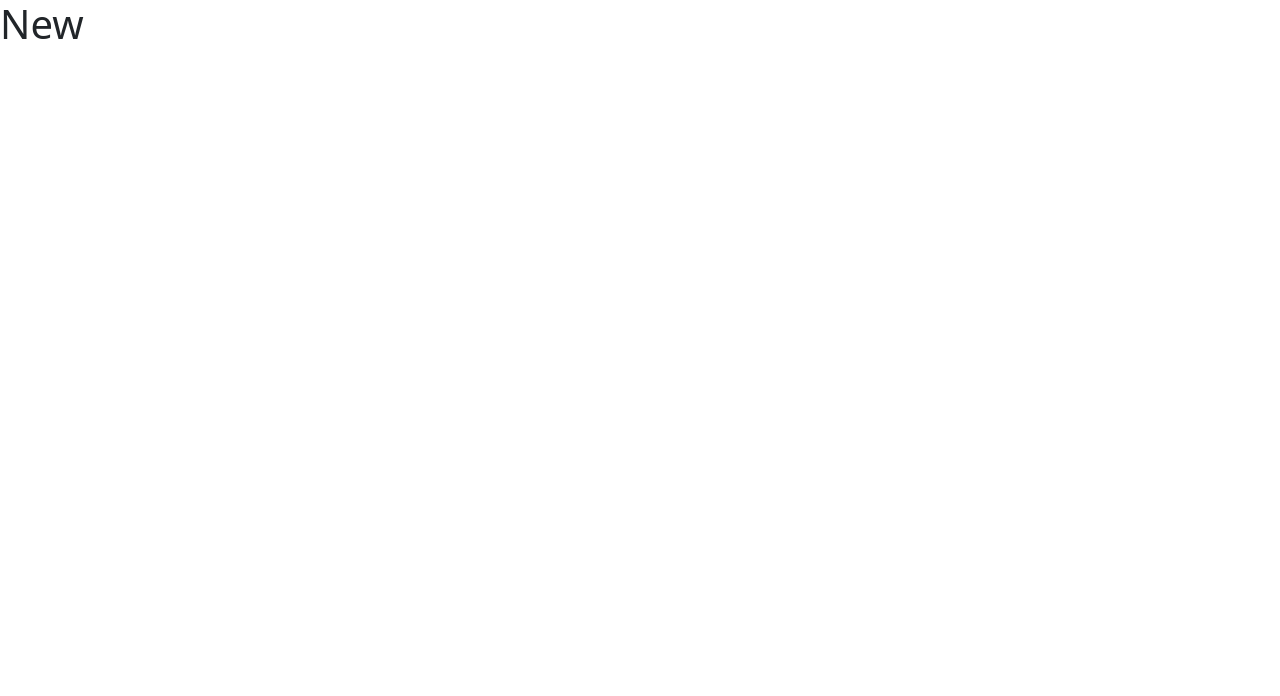
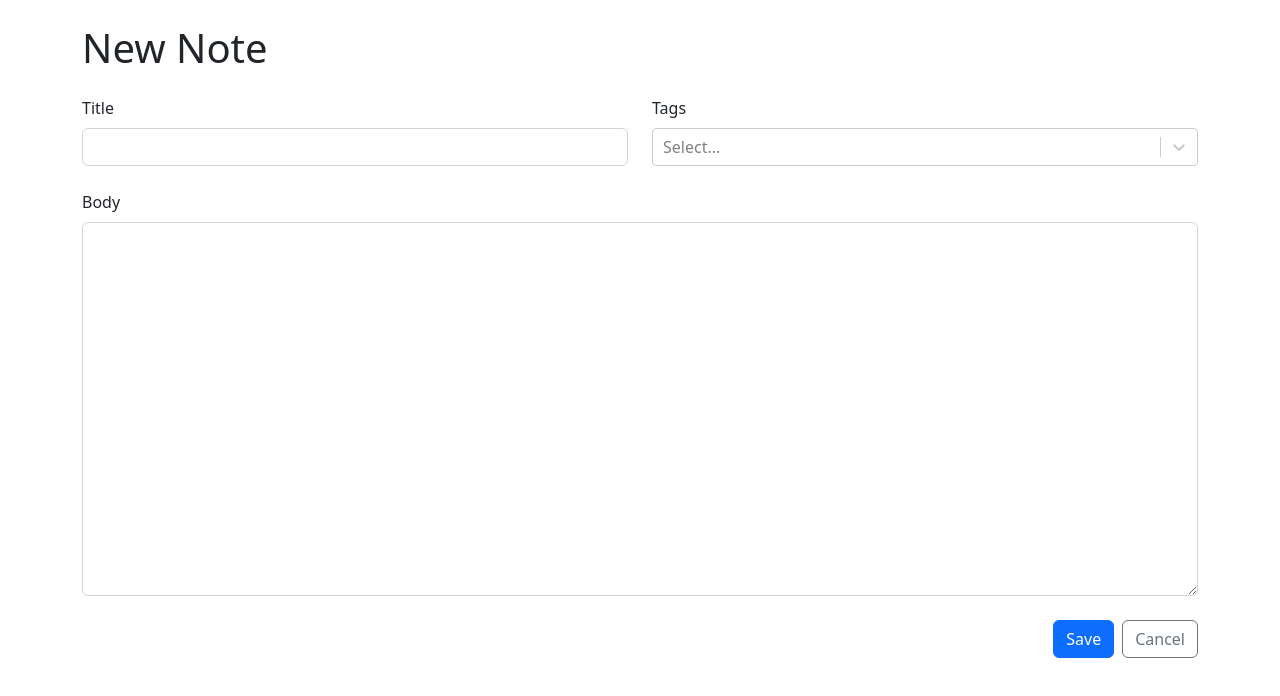
Before and after one commit to JanSzczepan/notes, a React (Vite) app: page /new in a window 1280 px wide. Shown: the top 696 px of the page. Built offline with nearby package versions, Linux system fonts and the light colour scheme.

Commit message:
NewNote page and NoteForm component structure

```diff
--- a/package.json
+++ b/package.json
@@ -13,7 +13,8 @@
       "react": "^18.2.0",
       "react-bootstrap": "^2.7.0",
       "react-dom": "^18.2.0",
-      "react-router-dom": "^6.6.2"
+      "react-router-dom": "^6.6.2",
+      "react-select": "^5.7.0"
    },
    "devDependencies": {
       "@types/react": "^18.0.26",
--- a/src/App.tsx
+++ b/src/App.tsx
@@ -1,7 +1,10 @@
+import { Container } from 'react-bootstrap'
 import { Navigate, Route, Routes } from 'react-router-dom'
+import NewNote from './pages/NewNote'
 
-function App() {
+const App = () => {
    return (
+      <Container className='py-4'>
          <Routes>
             <Route
                path='/'
@@ -9,7 +12,7 @@ function App() {
             />
             <Route
                path='/new'
-            element={<h1>New</h1>}
+               element={<NewNote />}
             />
             <Route path='/:id'>
                <Route
@@ -26,6 +29,7 @@ function App() {
                element={<Navigate to='/' />}
             />
          </Routes>
+      </Container>
    )
 }
 
--- /dev/null
+++ b/src/components/NoteForm.tsx
@@ -0,0 +1,53 @@
+import { Button, Col, Form, Row, Stack } from 'react-bootstrap'
+import CreatableReactSelect from 'react-select/creatable'
+
+const NoteForm = () => {
+   return (
+      <Form>
+         <Stack gap={4}>
+            <Row dir='hori'>
+               <Col>
+                  <Form.Group controlId='titel'>
+                     <Form.Label>Title</Form.Label>
+                     <Form.Control required />
+                  </Form.Group>
+               </Col>
+               <Col>
+                  <Form.Group controlId='tags'>
+                     <Form.Label>Tags</Form.Label>
+                     <CreatableReactSelect isMulti />
+                  </Form.Group>
+               </Col>
+            </Row>
+            <Form.Group controlId='titel'>
+               <Form.Label>Body</Form.Label>
+               <Form.Control
+                  as='textarea'
+                  rows={15}
+                  required
+               />
+            </Form.Group>
+            <Stack
+               className='justify-content-end'
+               direction='horizontal'
+               gap={2}
+            >
+               <Button
+                  type='submit'
+                  variant='primary'
+               >
+                  Save
+               </Button>
+               <Button
+                  type='button'
+                  variant='outline-secondary'
+               >
+                  Cancel
+               </Button>
+            </Stack>
+         </Stack>
+      </Form>
+   )
+}
+
+export default NoteForm
--- /dev/null
+++ b/src/pages/NewNote.tsx
@@ -0,0 +1,12 @@
+import NoteForm from '../components/NoteForm'
+
+const NewNote = () => {
+   return (
+      <>
+         <h1 className='mb-4'>New Note</h1>
+         <NoteForm />
+      </>
+   )
+}
+
+export default NewNote
```
Also changed, not shown: 1 other file (tests, documents, lock files or other folders). Lines whose indentation alone changed are shown as unchanged.
